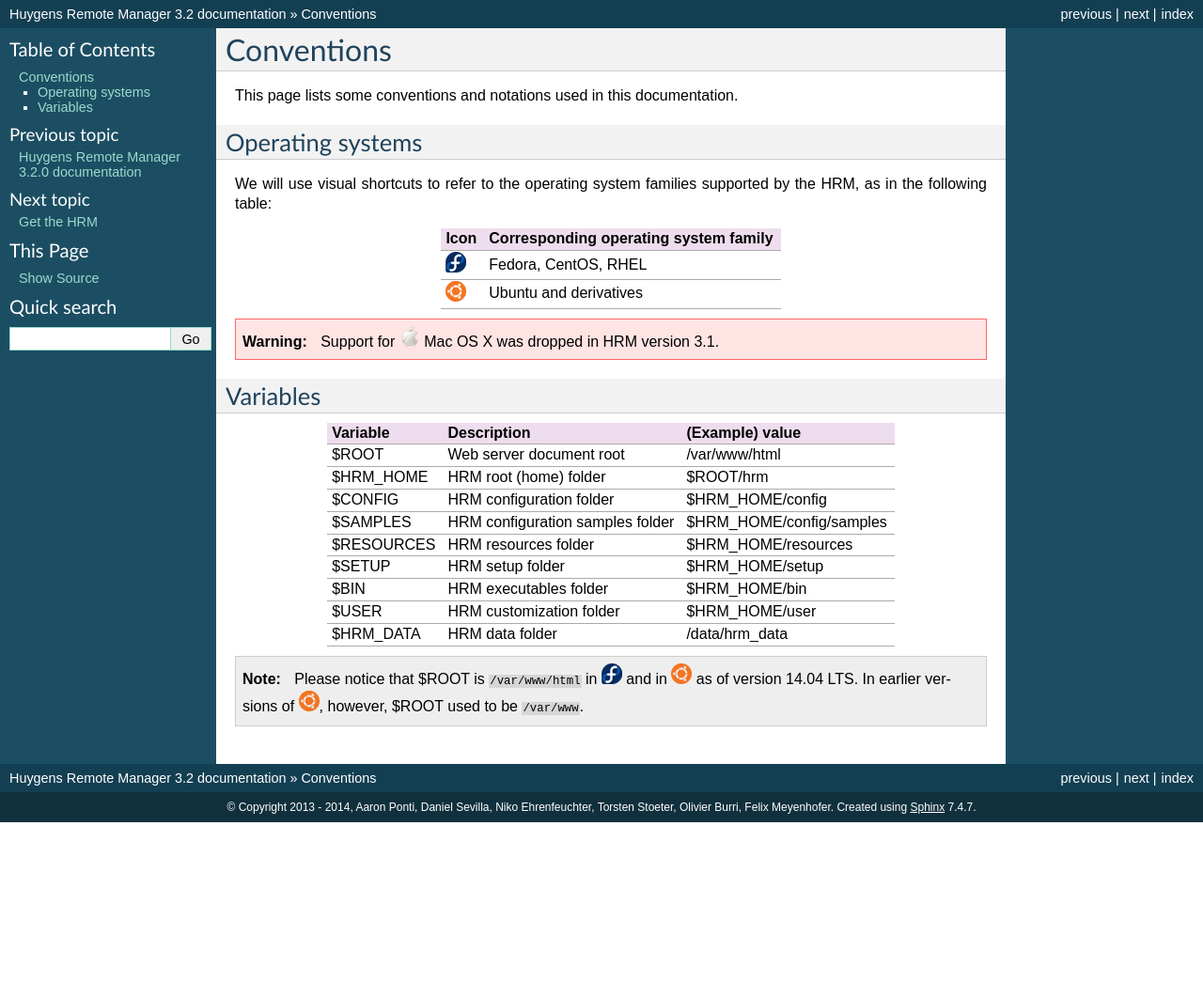
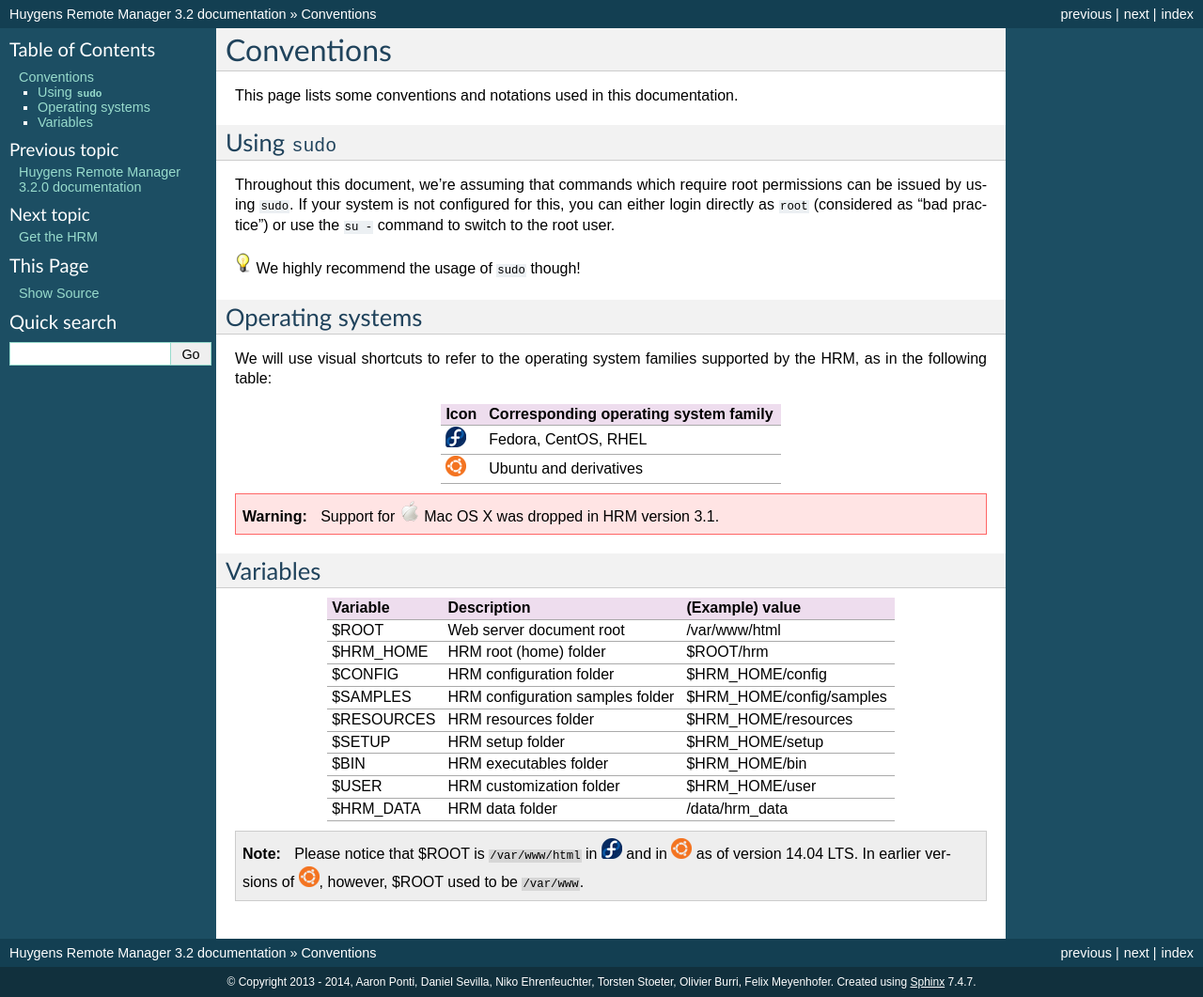
Before and after one commit to aarpon/hrm_docs, a Sphinx documentation site: the page built from docs/conventions.rst, in a window 1280 px wide. Shown: the whole page at 94% size. Built offline with Sphinx 7.4.7, drawn with Linux system fonts in a browser that asks for light colours; before the commit the page ends 900 px from its top, so only the background shows below that.

Commit message:
Add note about "sudo" usage to conventions.

```diff
--- a/docs/conventions.rst
+++ b/docs/conventions.rst
@@ -8,6 +8,16 @@ Conventions
 ***********
 
 This page lists some conventions and notations used in this documentation.
+
+Using ``sudo``
+==============
+
+Throughout this document, we're assuming that commands which require root
+permissions can be issued by using ``sudo``. If your system is not configured
+for this, you can either login directly as ``root`` (considered as "bad
+practice") or use the ``su -`` command to switch to the root user.
+
+|note| We highly recommend the usage of ``sudo`` though!
 
 Operating systems
 =================
```
